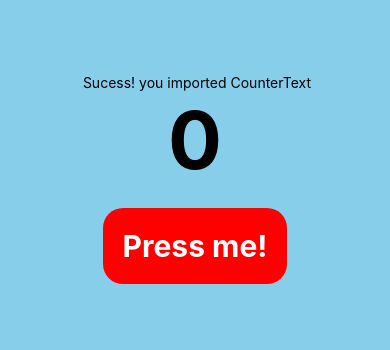
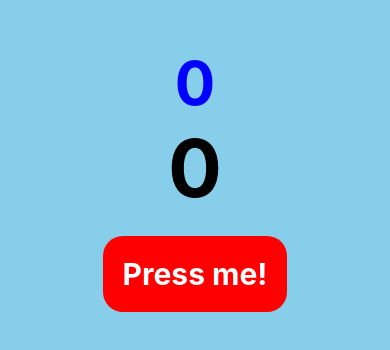
Before and after one commit to maverickmaster/projectclicker, a React Native app: screen / in a window 390 px wide. Shown: the part 218-568 px from the top of the page. Built offline with nearby package versions, Linux system fonts and the light colour scheme.

Commit message:
add another prop

```diff
--- a/App.js
+++ b/App.js
@@ -26,7 +26,9 @@ export default function App() {
 
   return (
     <View style={styles.container}>
-      <CounterText></CounterText>
+      <CounterText fontSize={60} color="blue">
+        {count}
+      </CounterText>
 
       <Text style={{ fontSize: 80, fontWeight: "bold" }}>{count}</Text>
 
--- a/components/CounterText.js
+++ b/components/CounterText.js
@@ -2,5 +2,28 @@ import React from "react";
 import { Text, StyleSheet } from "react-native";
 
 export default function CounterText(props) {
-  return <Text> Sucess! you imported CounterText</Text>;
+  {
+    // return <Text>{style=style.CounterText} Sucess! you imported CounterText</Text>;
+  }
+
+  {
+    //console.log (props)
+  }
+
+  return (
+    <Text
+      style={[
+        styles.counterText,
+        { color: props.color, fontSize: props.fontSize },
+      ]}
+    >
+      {props.children}
+    </Text>
+  );
 }
+
+const styles = StyleSheet.create({
+  counterText: {
+    fontWeight: "bold",
+  },
+});
```
